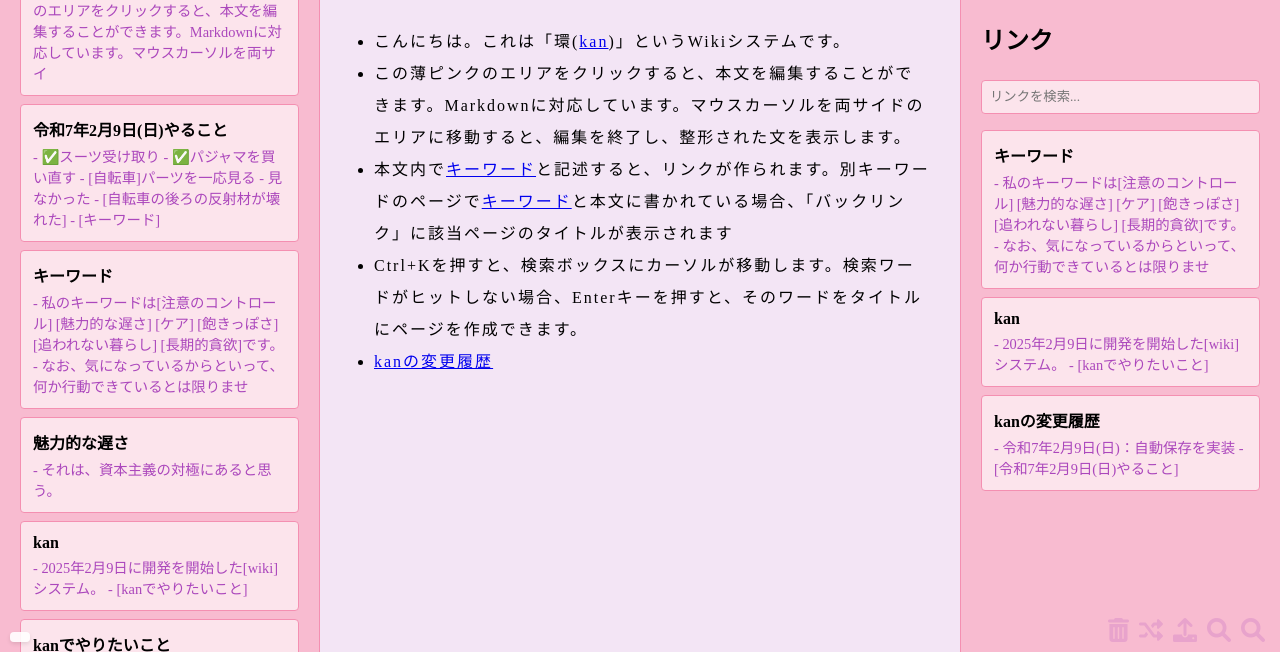
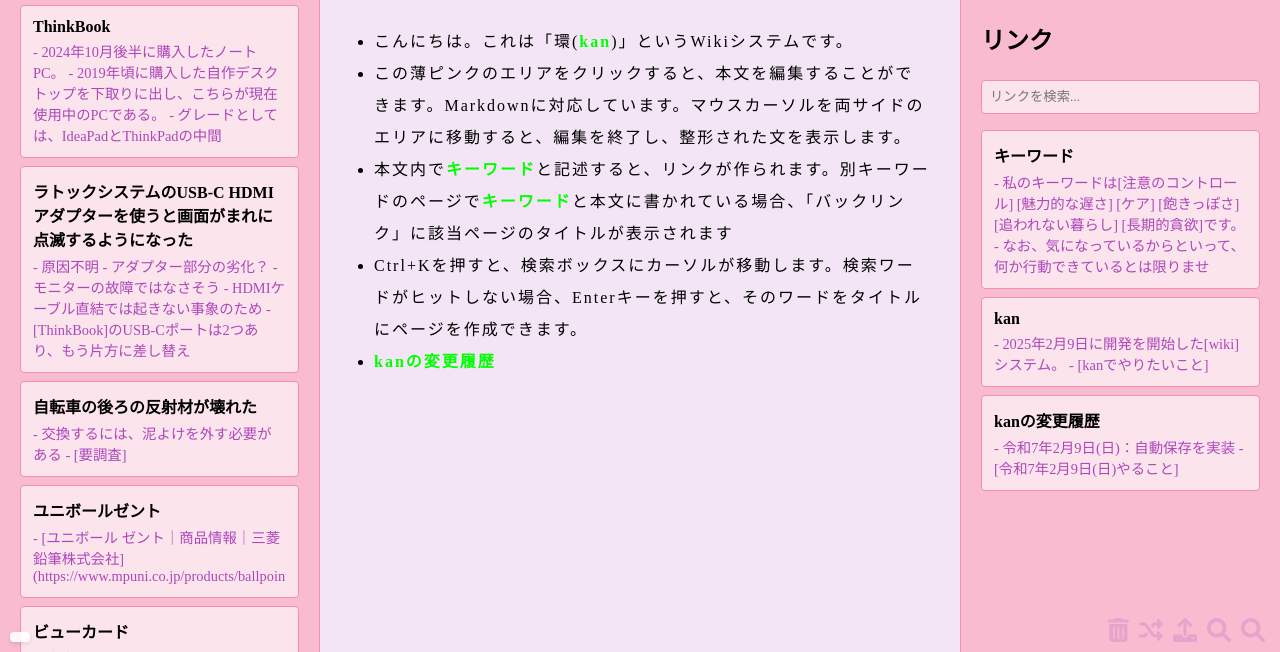
Before and after one commit to buzomo/kan, a plain HTML site: page index.html in a window 1280 px wide. Shown: the part 148-800 px from the top of the page. Drawn offline with nearby package versions, Linux system fonts and the light colour scheme.

Commit message:
ページリストは逆順詰まり直近が上になり、スクロールバーは非表示。aタグはもう少し面白く

```diff
--- a/index.html
+++ b/index.html
@@ -126,7 +126,9 @@
             const pageList = document.getElementById('page-list');
             pageList.innerHTML = '';
 
-            Object.entries(store.pages).forEach(([title, content]) => {
+            const entries = Object.entries(store.pages).reverse(); // 逆順に変更
+
+            entries.forEach(([title, content]) => {
                 const firstLine = content.split('\n')[0].replace(/^#\s*/, '');
                 if (!firstLine.toLowerCase().includes(searchTerm.toLowerCase())) return;
 
--- a/style.css
+++ b/style.css
@@ -43,6 +43,12 @@ body {
 
 .page-list {
   list-style: none;
+  overflow-y: scroll;
+  scrollbar-width: none; /* Firefox */
+}
+
+.page-list::-webkit-scrollbar {
+  display: none; /* Chrome, Safari, Opera */
 }
 
 .page-list li {
@@ -84,7 +90,7 @@ body {
 
 #content-area {
   width: 100%;
-  min-height: 500px;
+  height: calc(100vh - 40px); /* 画面いっぱいの高さに設定 */
   padding: 10px;
   font-family: inherit;
   border: 1px solid #f48fb1; /* パステルピンク */
@@ -271,3 +277,9 @@ h2 {
   z-index: 1000;
   font-size: 14px;
 }
+
+a {
+  color: #00ff00; /* 蛍光グリーン */
+  font-weight: bold;
+  text-decoration: none;
+}
```
